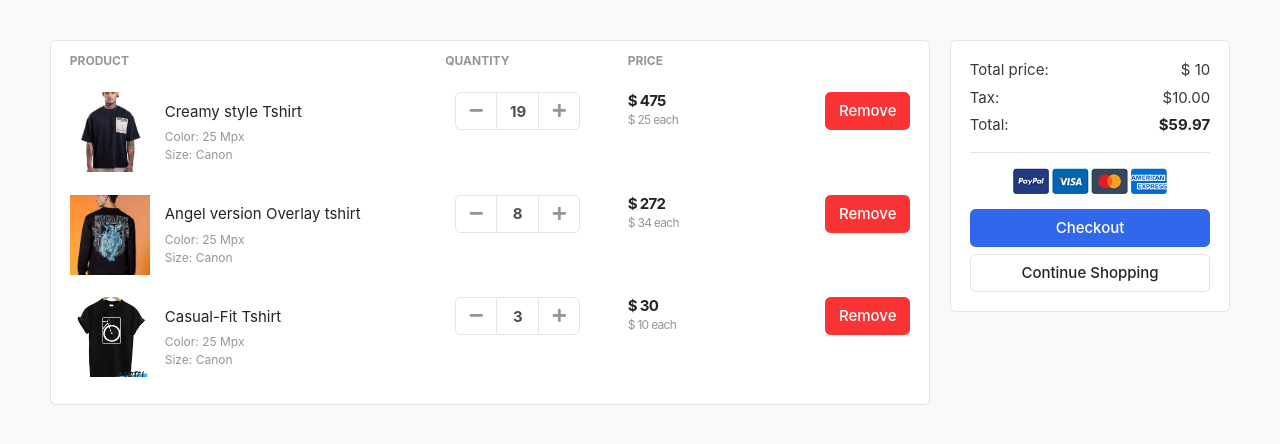
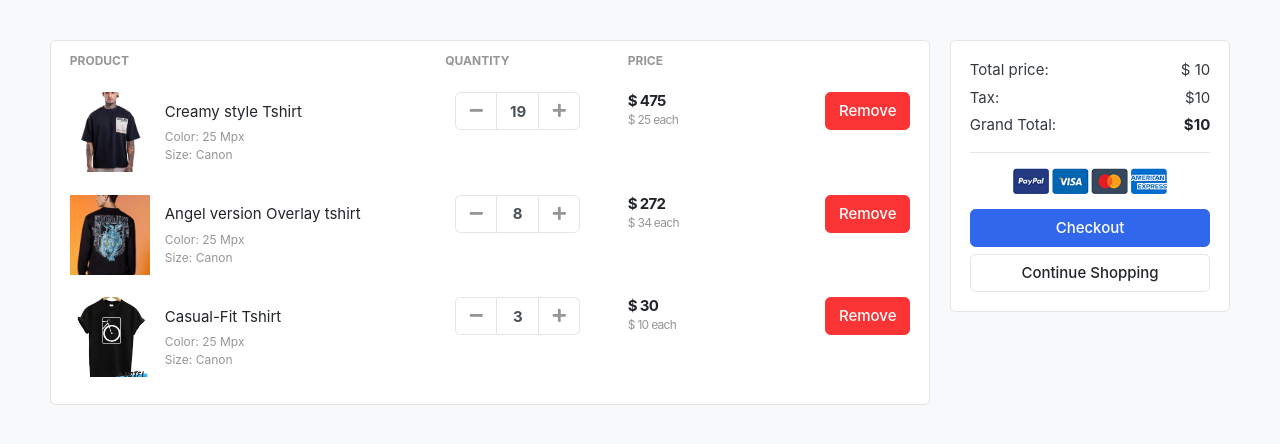
Before and after one commit to KaranAvhale/Overlaysnow-clone, a Django app: template Overlays/templates/store/cart.html in a window 1280 px wide. Shown: the part 118-562 px from the top of the page. Run offline with Django 5.2, Linux system fonts and the light colour scheme; data comes from the database, SQL or seed files in the repository; both versions use the stored data as it was after the commit; the template is opened without the code that fills it: values that come from a table or form of the project are taken from there, most other values are stand-ins (such as "Sample title", 1, 10 or a date in 2020); some libraries are stand-ins or nearby versions; some web fonts are replaced.

Commit message:
Add to cart :-Price,Total,Grandtotal

```diff
--- a/Overlays/carts/views.py
+++ b/Overlays/carts/views.py
@@ -45,6 +45,8 @@ def cart(request):
         for cart_item in cart_items:
             total += cart_item.product.price * cart_item.quantity
             quantity += cart_item.quantity
+        tax = (2 * total)/100
+        grand_total = total + tax
     except Cart.DoesNotExist:
         # Cart does not exist; cart_items already initialized as empty list
         pass
@@ -53,5 +55,7 @@ def cart(request):
         'total': total,
         'quantity': quantity,
         'cart_items': cart_items,
+        'tax'    : tax,
+        'grand_total' : grand_total,
     }
     return render(request, 'store/cart.html', context)
--- a/Overlays/templates/store/cart.html
+++ b/Overlays/templates/store/cart.html
@@ -75,11 +75,11 @@
 			</dl>
 			<dl class="dlist-align">
 			  <dt>Tax:</dt>
-			  <dd class="text-right"> $10.00</dd>
+			  <dd class="text-right"> ${{tax}}</dd>
 			</dl>
 			<dl class="dlist-align">
-			  <dt>Total:</dt>
-			  <dd class="text-right text-dark b"><strong>$59.97</strong></dd>
+			  <dt>Grand Total:</dt>
+			  <dd class="text-right text-dark b"><strong>${{grand_total}}</strong></dd>
 			</dl>
 			<hr>
 			<p class="text-center mb-3">
```
Also changed, not shown: Overlays/db.sqlite3.
